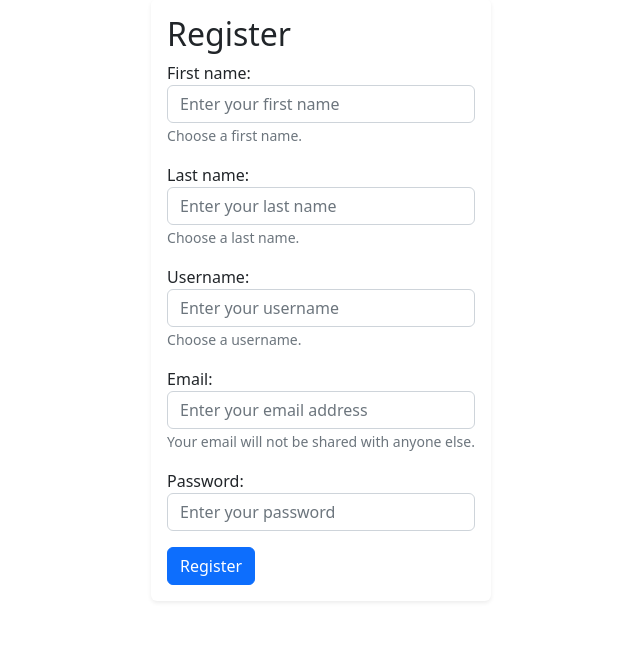
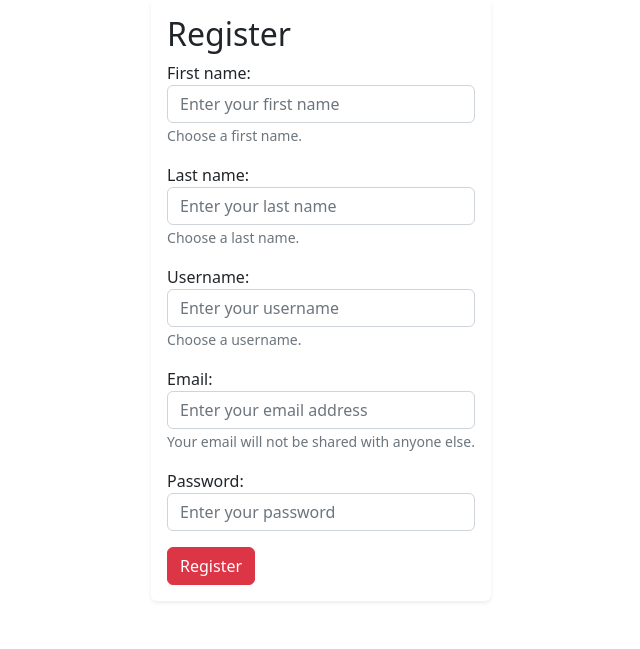
Before and after one commit to GitZol/pmp, a PHP site: page /register.php in a window 1280 px wide. Shown: the part 100-749 px from the top of the page, without its empty margins (319-959 px from the left). Run offline with PHP 8.4, Linux system fonts and the light colour scheme.

Commit message:
chnged now

```diff
--- a/register.php
+++ b/register.php
@@ -81,7 +81,7 @@
                     type="password" class="form-control" placeholder="Enter your password" />
                 </div>
                 <input name="register" type="submit"
-                value="Register" class="btn btn-primary"/>
+                value="Register" class="btn btn-danger"/>
             </form>
         </div>
 </body>
```
